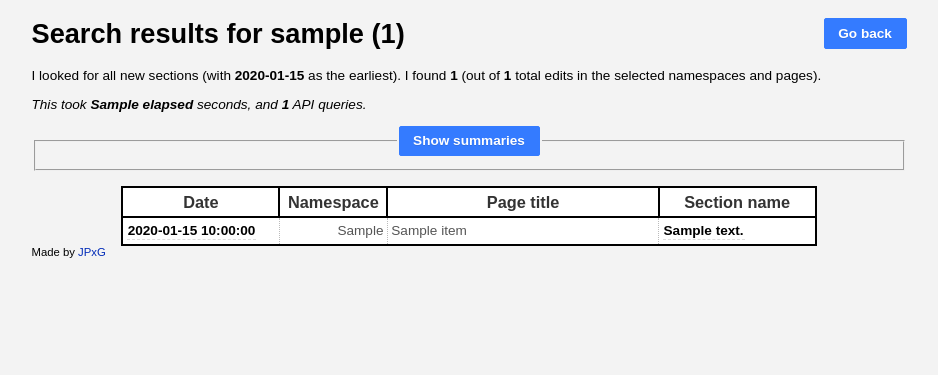
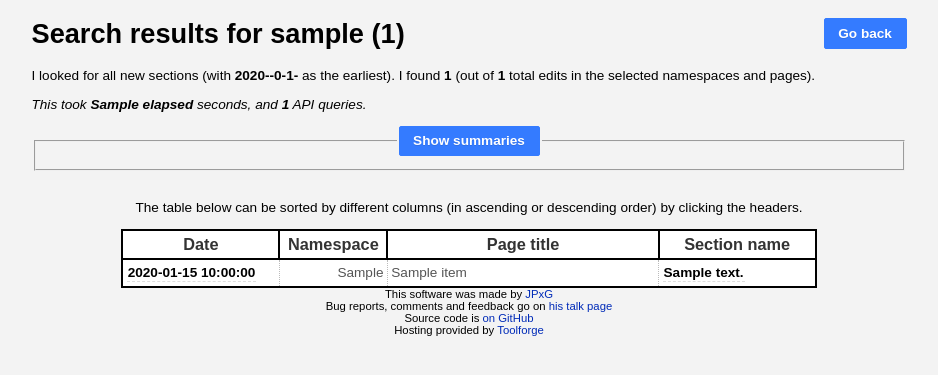
Before and after one commit to jp-x-g/startist, a Flask app: template app/templates/results.html in a window 1280 px wide. Shown: the top 375 px of the page, without its empty margins (171-1109 px from the left). Run offline with Flask 2, Linux system fonts and the light colour scheme; the template is opened without the code that fills it: most values are stand-ins (such as "Sample title", 1, 10 or a date in 2020).

Commit message:
Finish sortable columns in results page, refine interface text, add favicon, comment out unimplemented output formats

```diff
--- a/app/parseParams.py
+++ b/app/parseParams.py
@@ -281,9 +281,9 @@
 	# Create a datetime object from the oldest date.
 
 	if oldestDate < backthen:
-		output["startdate"] = backthenFormat
+		#output["startdate"] = backthenFormat
 		# If oldest date is too far back, set it to the oldest allowed date.
-
+		pass
 
 	if (output["startdate"] != "") and (output["enddate"] != ""):
 		if int(output["startdate"]) > int(output["enddate"]):
--- /dev/null
+++ b/app/static/js/tablesort.js
@@ -0,0 +1,103 @@
+
+////////////////////////////////////////////////////////////////////////////////
+// Here be Javascripts.
+// JPxG, February 2022
+////////////////////////////////////////////////////////////////////////////////
+
+////////////////////////////////////////
+// Script to enable table sorting
+////////////////////////////////////////
+
+/*
+function sortTable(n) {
+  var table, rows, switchingEnabled;
+  // The table itself, array of rows, whether switching is active...
+  var i, x, y;
+  // Iterator, and variables for the current/next cell.
+  var direction, switchcount = 0;
+  // Asc/desc, and count of all switches hitherto.
+  table = document.getElementById("editsTable");
+  switchingEnabled = true;
+  direction = "asc";
+  rows = table.rows;
+  for (j = 1; j < (rows.length - 1); j++) {
+  while (switchingEnabled) {
+    switchingEnabled = false;
+    for (i = 1; i < (rows.length - 1); i++) {
+      x = rows[i].getElementsByTagName("TD")[n];
+      y = rows[i + 1].getElementsByTagName("TD")[n];
+      if (((direction == "asc") && (x.innerHTML > y.innerHTML)) || ((direction == "desc") && (x.innerHTML < y.innerHTML))) {
+        rows[i].parentNode.insertBefore(rows[i + 1], rows [i]);
+        switchingEnabled = true;
+        switchCount ++;
+      } // if desc and less than the next one... or if asc and more than the next one
+    } // For every row in the table.
+    if (switchcount == 0 && direction == "asc") {
+      direction = "desc";
+      switchingEnabled = true;
+    }
+  } // While switching is enabled.
+  }
+} */
+
+function sortTable(n, tableId) {
+  var table, rows, switching, i, x, y, shouldSwitch, dir, switchcount = 0;
+  table = document.getElementById("editsTable");
+  switching = true;
+  // Set the sorting direction to ascending:
+  dir = "asc";
+  // Make a loop that will continue until no switching has been done:
+  while (switching) {
+    // Start by saying: no switching is done:
+    switching = false;
+    rows = table.rows;
+    // Loop through all table rows (except the
+    // first, which contains table headers):
+    for (i = 1; i < (rows.length - 1); i++) {
+      // Start by saying there should be no switching:
+      shouldSwitch = false;
+      // Get the two elements you want to compare,
+      // one from current row and one from the next:
+      x = rows[i].getElementsByTagName("TD")[n];
+      y = rows[i + 1].getElementsByTagName("TD")[n];
+      // Check if the two rows should switch place,
+      // based on the direction, asc or desc:
+      xText = x.innerHTML.toLowerCase().replaceAll("/*", "").replaceAll("*/", "")
+      yText = y.innerHTML.toLowerCase().replaceAll("/*", "").replaceAll("*/", "")
+      console.log(xText.href);
+      if (xText.href) {
+        console.log("woof");
+        xText = xText.innerHTML;
+      }
+      if (yText.href) {
+        yText = yText.innerHTML;
+      }
+
+      if ((dir == "asc") && (xText > yText)) {
+        console.log(xText)
+          // If so, mark as a switch and break the loop:
+          shouldSwitch = true;
+          break;
+      } else if ((dir == "desc") && (xText < yText)) {
+          // If so, mark as a switch and break the loop:
+          shouldSwitch = true;
+          break;
+      }
+    }
+    if (shouldSwitch) {
+      // If a switch has been marked, make the switch
+      // and mark that a switch has been done:
+      rows[i].parentNode.insertBefore(rows[i + 1], rows[i]);
+      switching = true;
+      // Each time a switch is done, increase this count by 1:
+      switchcount ++;
+    } else {
+      // If no switching has been done AND the direction is "asc",
+      // set the direction to "desc" and run the while loop again.
+      if (switchcount == 0 && dir == "asc") {
+        dir = "desc";
+        switching = true;
+      }
+    }
+  }
+}
--- a/app/templates/results.html
+++ b/app/templates/results.html
@@ -4,6 +4,7 @@
   <meta http-equiv="Content-Type" content="text/html; charset=UTF-8"/>
   <meta name=viewport content="width=device-width, initial-scale=1">
   <title>Startist: {{ inp["profile"]["username"] }}</title>
+  <link rel="shortcut icon" href="{{ url_for('static', filename='img/favicon.png') }}" type="image/x-icon" />
   <link rel="stylesheet" type="text/css" href="{{ url_for('static', filename='css/startist.css') }}">
   <link rel="stylesheet" type="text/css" href="{{ url_for('static', filename='css/mw.ui.css') }}">
 </head>
@@ -13,14 +14,13 @@
     <button type="submit" class="mw-ui-button mw-ui-progressive" id="goback">Go back</button>
 </form>
 <h1>Search results for {{ inp["profile"]["username"] }} ({{ inp["profile"]["totalHits"] }})</h1>
-<p>I looked for all new sections (with <b>{{ inp["profile"]["startdate"] }}</b> as the earliest). I found <b>{{ inp["profile"]["totalHits"] }}</b> (out of <b>{{ inp["profile"]["totalResults"] }}</b> total edits in the selected namespaces and pages).</p>
+<p>I looked for all new sections (with <b>{{ inp["profile"]["startdate"][0:4] }}-{{ inp["profile"]["startdate"][4:6] }}-{{ inp["profile"]["startdate"][6:8] }}</b> as the earliest). I found <b>{{ inp["profile"]["totalHits"] }}</b> (out of <b>{{ inp["profile"]["totalResults"] }}</b> total edits in the selected namespaces and pages).</p>
 <p><em>This took <b>{{ inp["profile"]["elapsed"] }}</b> seconds, and <b>{{ inp["profile"]["totalQueries"] }}</b> API queries.</em></p>
-<p></p>
 
 <fieldset>
 	<legend><center><button type="button" class="collapser collapser-change mw-ui-button mw-ui-progressive" id="collapser1">Show summaries</button></center></legend>
 	<div class="collapsecontent" id="collapsecontent1">
-		<table style="margin-left: auto; margin-right: auto;">
+		<table style="margin-left: auto; margin-right: auto;" id="resultsTable">
 {% for item in inp["summary"] %}
 		<tr>
 			<td colspan="2" style="text-align: center;"><b>{{ item }}</b></td>
@@ -35,19 +35,20 @@
 		</table>
 	</div>
 </fieldset><!-- End of summary section -->
-<br/>
-<table style="margin-left: auto; margin-right: auto;">
+<br />
+<p><center>The table below can be sorted by different columns (in ascending or descending order) by clicking the headers.</center></p>
+<table style="margin-left: auto; margin-right: auto;" id="editsTable">
 	<tr>
-		<th style="min-width: 9em;">
+		<th style="min-width: 9em;" onclick="sortTable(0), 'editsTable'">
 			Date
 		</th>
-		<th style="min-width: 6em;">
+		<th style="min-width: 6em;" onclick="sortTable(1), 'editsTable'">
 			Namespace
 		</th>
-		<th style="min-width: 16em;">
+		<th style="min-width: 16em;" onclick="sortTable(2), 'editsTable'">
 			Page title
 		</th>
-		<th style="min-width: 9em;">
+		<th style="min-width: 9em;" onclick="sortTable(3), 'editsTable'">
 			Section name
 		</th>
 	</tr>
@@ -72,7 +73,8 @@
 <!--
 	{{ inp }}
 -->
-<footer>Made by <a href="https://github.com/jp-x-g/">JPxG</a></footer>
+<footer><center>This software was made by <a href="https://github.com/jp-x-g/">JPxG</a><br/>Bug reports, comments and feedback go on <a href="https://en.wikipedia.org/wiki/User_talk:JPxG">his talk page</a><br/>Source code is <a href="https://github.com/jp-x-g/startist">on GitHub</a><br/>Hosting provided by <a href="https://wikitech.wikimedia.org/wiki/Portal:Toolforge">Toolforge</a></center></footer>
 <script src="{{ url_for('static', filename='js/collapsers.js') }}"></script>
+<script src="{{ url_for('static', filename='js/tablesort.js') }}"></script>
 </body>
 </html>
```
Also changed, not shown: app/static/js/collapsers.js (+3 -4 lines), app/static/js/sorting.js (added, +96 -0 lines), app/templates/index.html (+10 -13 lines), app/static/img/favicon.png (added).
